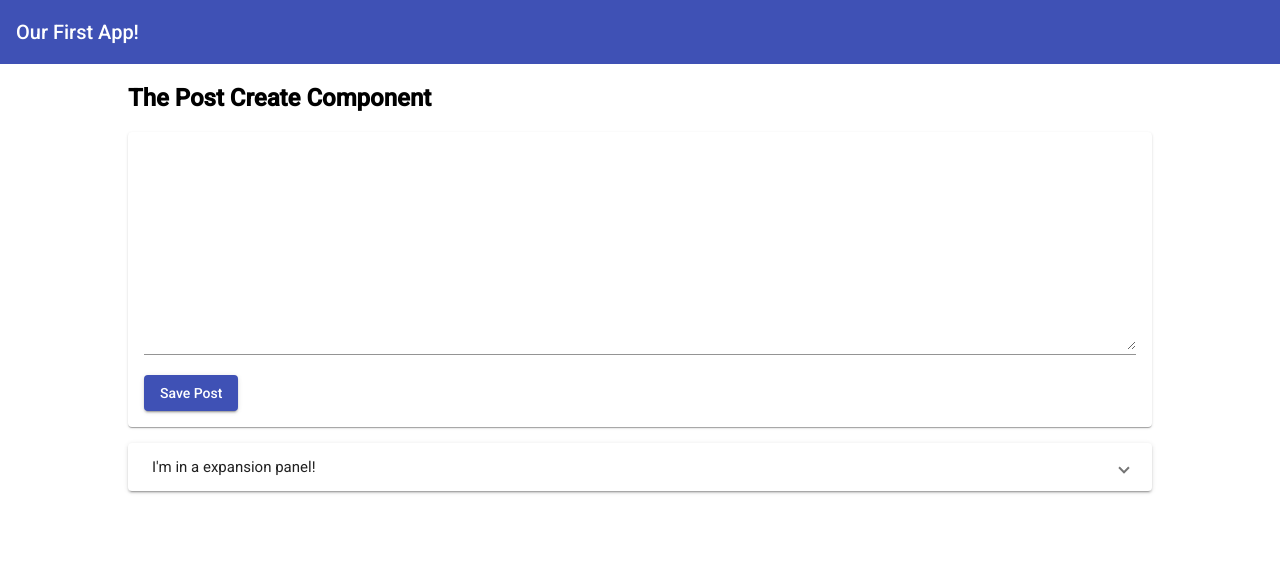
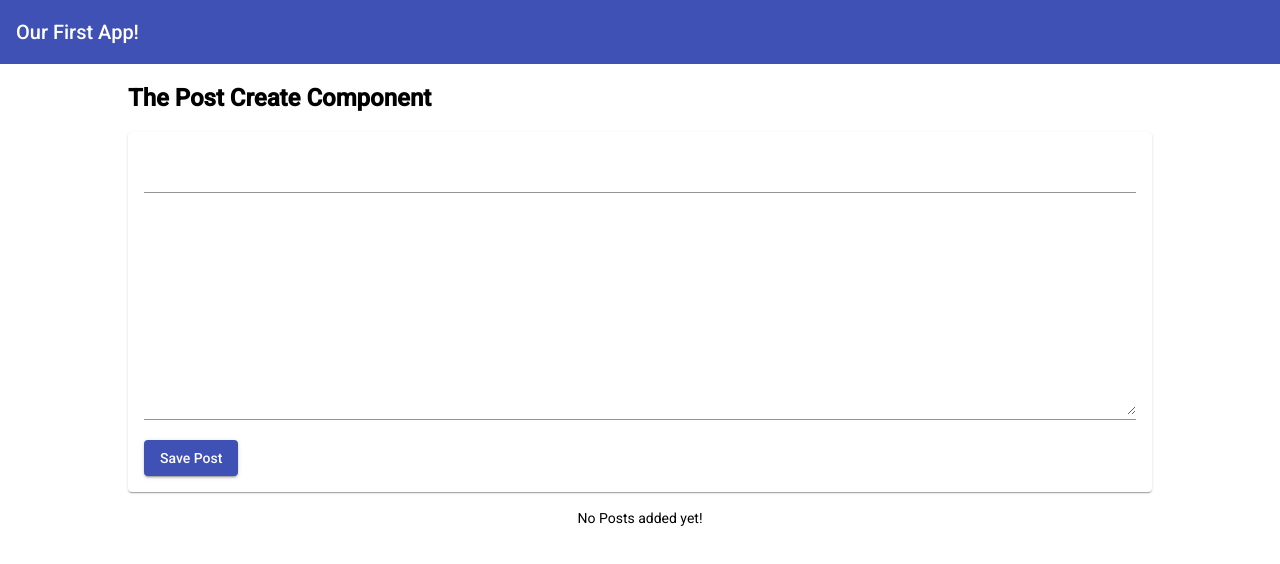
Before and after one commit to AAGuedes/mean-course, an Angular app: page / in a window 1280 px wide. Shown: the top 564 px of the page. Built offline with nearby package versions, Linux system fonts and the light colour scheme.

Commit message:
Added post with property and event binding

```diff
--- a/src/app/app.component.html
+++ b/src/app/app.component.html
@@ -1,5 +1,5 @@
 <app-header></app-header>
 <main>
-  <app-post-create></app-post-create>
-  <app-post-list></app-post-list>
+  <app-post-create (postCreated)="onPostAdded($event)"></app-post-create>
+  <app-post-list [posts]="storedPosts"></app-post-list>
 </main>
--- a/src/app/app.component.ts
+++ b/src/app/app.component.ts
@@ -6,5 +6,10 @@
   styleUrls: ['./app.component.css']
 })
 export class AppComponent {
-  title = 'mean-course';
+
+  storedPosts: Array<any> = [];
+
+  onPostAdded(post: Array<any>) {
+    this.storedPosts.push(post);
+  }
 }
--- a/src/app/posts/post-create/post-create.component.html
+++ b/src/app/posts/post-create/post-create.component.html
@@ -2,7 +2,17 @@
 
 <mat-card>
   <mat-form-field>
-    <textarea matInput name="" id="" cols="30" rows="10" [(ngModel)]="enteredValue"></textarea>
+    <input
+      matInput
+      type="text"
+      [(ngModel)]="enteredTitle">
+  </mat-form-field>
+  <mat-form-field>
+    <textarea
+      matInput
+      cols="30"
+      rows="10"
+      [(ngModel)]="enteredContent"></textarea>
   </mat-form-field>
   <button
     mat-raised-button
--- a/src/app/posts/post-create/post-create.component.ts
+++ b/src/app/posts/post-create/post-create.component.ts
@@ -1,4 +1,4 @@
-import { Component } from "@angular/core";
+import { Component, EventEmitter, Output } from "@angular/core";
 
 @Component({
   selector: 'app-post-create',
@@ -8,11 +8,17 @@
 
 export class PostCreateComponent {
 
-  enteredValue = '';
-  newPost = 'NO CONTENT';
+  enteredTitle: String = '';
+  enteredContent: String = '';
+
+  @Output()
+  postCreated = new EventEmitter();
 
   onAddPost() {
-    this.newPost = this.enteredValue;
+    const post: Object = {
+      title: this.enteredTitle,
+      content: this.enteredContent
+    }
+    this.postCreated.emit(post);
   }
-
 }
--- a/src/app/posts/post-list/post-list.component.css
+++ b/src/app/posts/post-list/post-list.component.css
@@ -2,3 +2,7 @@
   display: block;
   margin-top: 1rem;
 }
+
+.info-text {
+  text-align: center;
+}
--- a/src/app/posts/post-list/post-list.component.html
+++ b/src/app/posts/post-list/post-list.component.html
@@ -1,10 +1,11 @@
-<mat-accordion>
-  <mat-expansion-panel>
-    <mat-panel-title>
-      The expansion title!
-    </mat-panel-title>
+<mat-accordion multi="true" *ngIf="posts.length > 0">
+  <mat-expansion-panel *ngFor="let post of posts">
     <mat-expansion-panel-header>
-      <p>I'm in a expansion panel!</p>
+      <mat-panel-title>
+        {{ post.title }}
+      </mat-panel-title>
     </mat-expansion-panel-header>
+    <p>{{ post.content }}</p>
   </mat-expansion-panel>
 </mat-accordion>
+<p class="info-text mat-body-1" *ngIf="posts.length <= 0">No Posts added yet!</p>
--- a/src/app/posts/post-list/post-list.component.ts
+++ b/src/app/posts/post-list/post-list.component.ts
@@ -1,4 +1,4 @@
-import { Component } from "@angular/core";
+import { Component, Input } from "@angular/core";
 
 @Component({
   selector: 'app-post-list',
@@ -7,9 +7,7 @@
 })
 
 export class PostListComponent {
-  posts = [
-    { title: 'First Post', content: 'This is the first post\'s content.'},
-    { title: 'Second Post', content: 'This is the second post\'s content.'},
-    { title: 'Third Post', content: 'This is the third post\'s content.'}
-  ]
+
+  @Input()
+  posts: Array<any> = [];
 }
```
